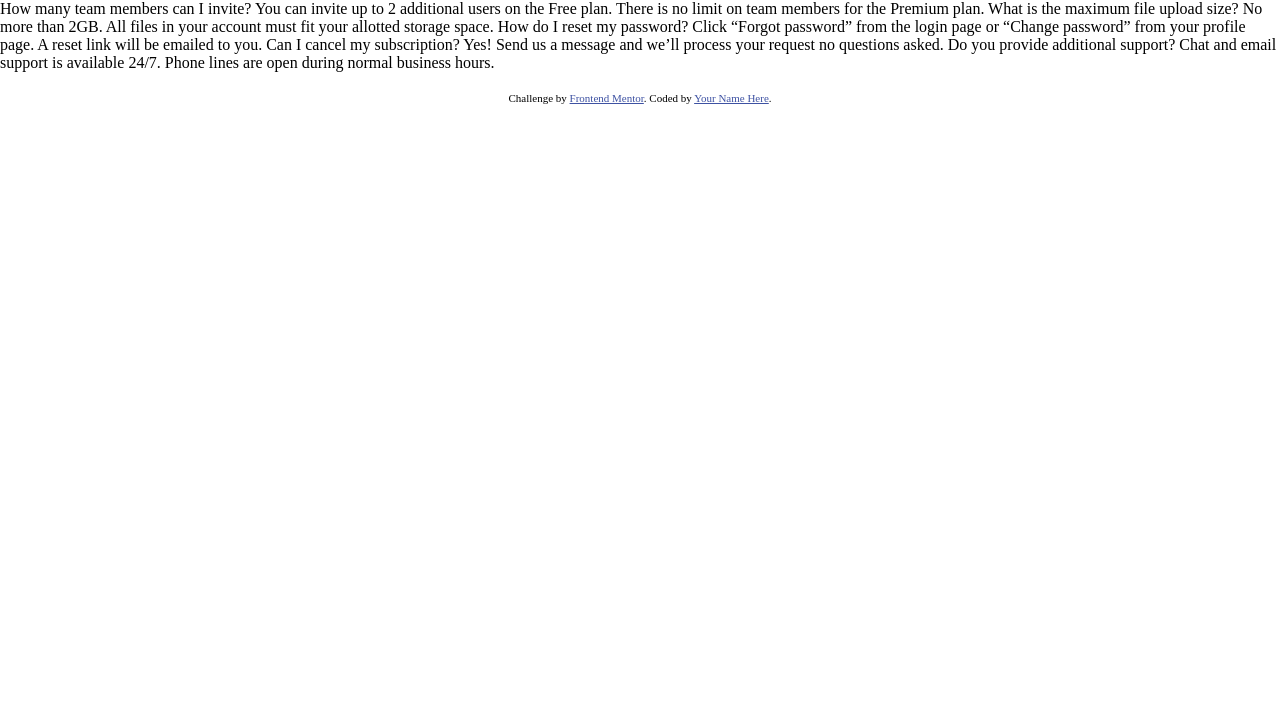
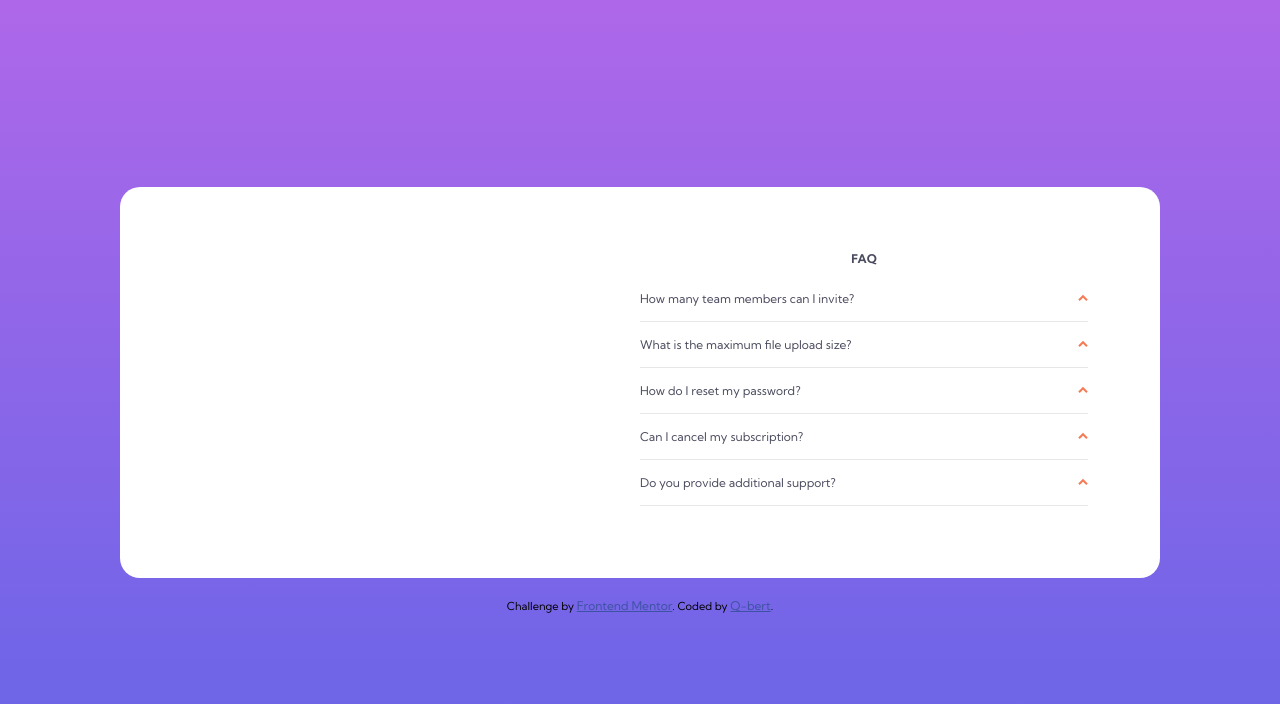
Before and after one commit to QBERT18/faq-accordion-card-main, a plain HTML site: page index.html in a window 1280 px wide. Drawn offline with Linux system fonts and the light colour scheme.

Commit message:
accordion desing and open/close logic

```diff
--- a/index.html
+++ b/index.html
@@ -32,21 +32,89 @@
     </style>
   </head>
   <body>
-    How many team members can I invite? You can invite up to 2 additional users
-    on the Free plan. There is no limit on team members for the Premium plan.
-    What is the maximum file upload size? No more than 2GB. All files in your
-    account must fit your allotted storage space. How do I reset my password?
-    Click “Forgot password” from the login page or “Change password” from your
-    profile page. A reset link will be emailed to you. Can I cancel my
-    subscription? Yes! Send us a message and we’ll process your request no
-    questions asked. Do you provide additional support? Chat and email support
-    is available 24/7. Phone lines are open during normal business hours.
-
+    <section class="container">
+      <div class="accordion">
+        <h1>FAQ</h1>
+        <div class="accordion-item" id="accordion-item-1">
+          <div class="question">
+            <span>How many team members can I invite?</span>
+            <span id="accordion-item-arrow-1"
+              ><img src="./images/icon-arrow-down.svg" alt="arrow down"
+            /></span>
+          </div>
+          <div class="answer">
+            <span
+              >You can invite up to 2 additional users on the Free plan. There
+              is no limit on team members for the Premium plan.
+            </span>
+          </div>
+        </div>
+        <div class="accordion-item" id="accordion-item-2">
+          <div class="question">
+            <span>What is the maximum file upload size?</span>
+            <span id="accordion-item-arrow-2"
+              ><img src="./images/icon-arrow-down.svg" alt="arrow down"
+            /></span>
+          </div>
+          <div class="answer">
+            <span>
+              No more than 2GB. All files in your account must fit your allotted
+              storage space.
+            </span>
+          </div>
+        </div>
+        <div class="accordion-item" id="accordion-item-3">
+          <div class="question">
+            <span>How do I reset my password?</span>
+            <span id="accordion-item-arrow-3"
+              ><img src="./images/icon-arrow-down.svg" alt="arrow down"
+            /></span>
+          </div>
+          <div class="answer">
+            <span>
+              Click “Forgot password” from the login page or “Change password”
+              from your profile page. A reset link will be emailed to you.
+            </span>
+          </div>
+        </div>
+        <div class="accordion-item" id="accordion-item-4">
+          <div class="question">
+            <span>Can I cancel my subscription?</span>
+            <span id="accordion-item-arrow-4"
+              ><img src="./images/icon-arrow-down.svg" alt="arrow down"
+            /></span>
+          </div>
+          <div class="answer">
+            <span>
+              Yes! Send us a message and we’ll process your request no questions
+              asked.
+            </span>
+          </div>
+        </div>
+        <div class="accordion-item" id="accordion-item-5">
+          <div class="question">
+            <span>Do you provide additional support?</span>
+            <span id="accordion-item-arrow-5"
+              ><img src="./images/icon-arrow-down.svg" alt="arrow down"
+            /></span>
+          </div>
+          <div class="answer">
+            <span>
+              Chat and email support is available 24/7. Phone lines are open
+              during normal business hours.
+            </span>
+          </div>
+        </div>
+      </div>
+    </section>
     <div class="attribution">
       Challenge by
-      <a href="https://www.frontendmentor.io?ref=challenge" target="_blank"
+      <a
+        href="https://www.frontendmentor.io/challenges/faq-accordion-card-XlyjD0Oam/hub/faq-accordion-card-fMe9fGp2k"
+        target="_blank"
         >Frontend Mentor</a
-      >. Coded by <a href="#">Your Name Here</a>.
+      >. Coded by <a href="#">Q-bert</a>.
     </div>
+    <script type="application/javascript" src="./main.js"></script>
   </body>
 </html>
--- /dev/null
+++ b/main.js
@@ -0,0 +1,25 @@
+document
+  .getElementById("accordion-item-arrow-1")
+  .addEventListener("click", () => {
+    document.getElementById("accordion-item-1").classList.toggle("active");
+  });
+document
+  .getElementById("accordion-item-arrow-2")
+  .addEventListener("click", () => {
+    document.getElementById("accordion-item-2").classList.toggle("active");
+  });
+document
+  .getElementById("accordion-item-arrow-3")
+  .addEventListener("click", () => {
+    document.getElementById("accordion-item-3").classList.toggle("active");
+  });
+document
+  .getElementById("accordion-item-arrow-4")
+  .addEventListener("click", () => {
+    document.getElementById("accordion-item-4").classList.toggle("active");
+  });
+document
+  .getElementById("accordion-item-arrow-5")
+  .addEventListener("click", () => {
+    document.getElementById("accordion-item-5").classList.toggle("active");
+  });
--- a/style.css
+++ b/style.css
@@ -18,13 +18,74 @@
   /* Dividers */
   --light-grayish-blue: hsl(240, 5%, 91%);
 }
+* {
+  font-size: 12px;
+  font-family: "Kumbh Sans", sans-serif;
+}
 .html,
 body {
   min-height: 100vh;
   padding: 0;
   margin: 0;
 }
-.body {
-  font-size: 12px;
-  font-family: "Kumbh Sans", sans-serif;
+body {
+  display: flex;
+  flex-direction: column;
+  justify-content: center;
+  align-items: center;
+  background: linear-gradient(var(--soft-violet), var(--soft-blue));
 }
+.container {
+  background-color: white;
+  border-radius: 20px;
+  padding: 8.75rem 1.625rem 3.125rem 1.625rem;
+  display: flex;
+  flex-direction: column;
+  width: 70%;
+}
+.accordion {
+  text-align: left;
+  color: var(--very-dark-grayish-blue);
+}
+.accordion h1 {
+  text-align: center;
+}
+.accordion-item {
+  display: flex;
+  flex-direction: column;
+  border-bottom: 1px solid var(--light-grayish-blue);
+  gap: 1.25rem;
+}
+.question {
+  display: flex;
+  justify-content: space-between;
+  margin-top: 1.25rem;
+}
+.question span:nth-child(2) {
+  transform: rotate(180deg);
+}
+.answer > * {
+  display: none;
+}
+.active span:nth-child(2) {
+  transform: none;
+}
+.active .answer {
+  margin-bottom: 1.25rem;
+}
+.active .answer > * {
+  display: inline;
+}
+.active .question span:nth-child(1) {
+  font-weight: 700;
+}
+@media screen and (min-width: 840px) {
+  .container {
+    min-width: 57.75rem;
+    padding: 4.5rem 6rem 6rem 6rem;
+  }
+  .accordion {
+    width: 50%;
+    margin-left: auto;
+  }
+}
```
